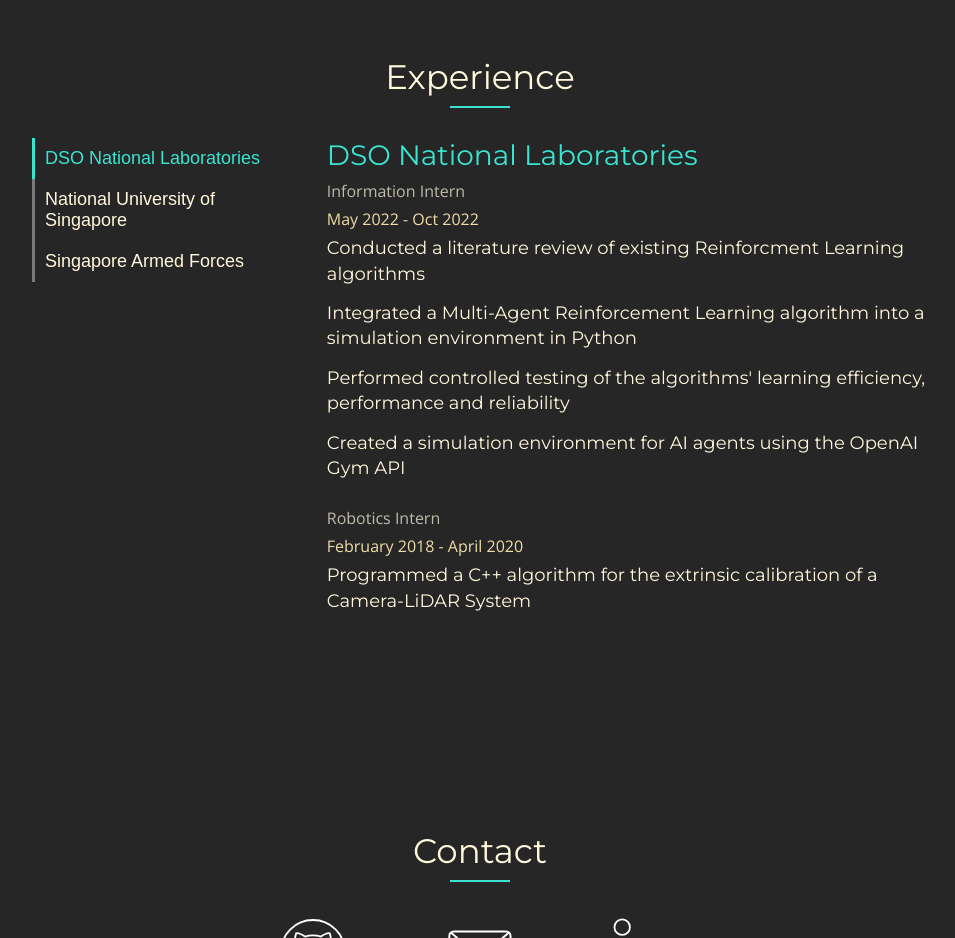
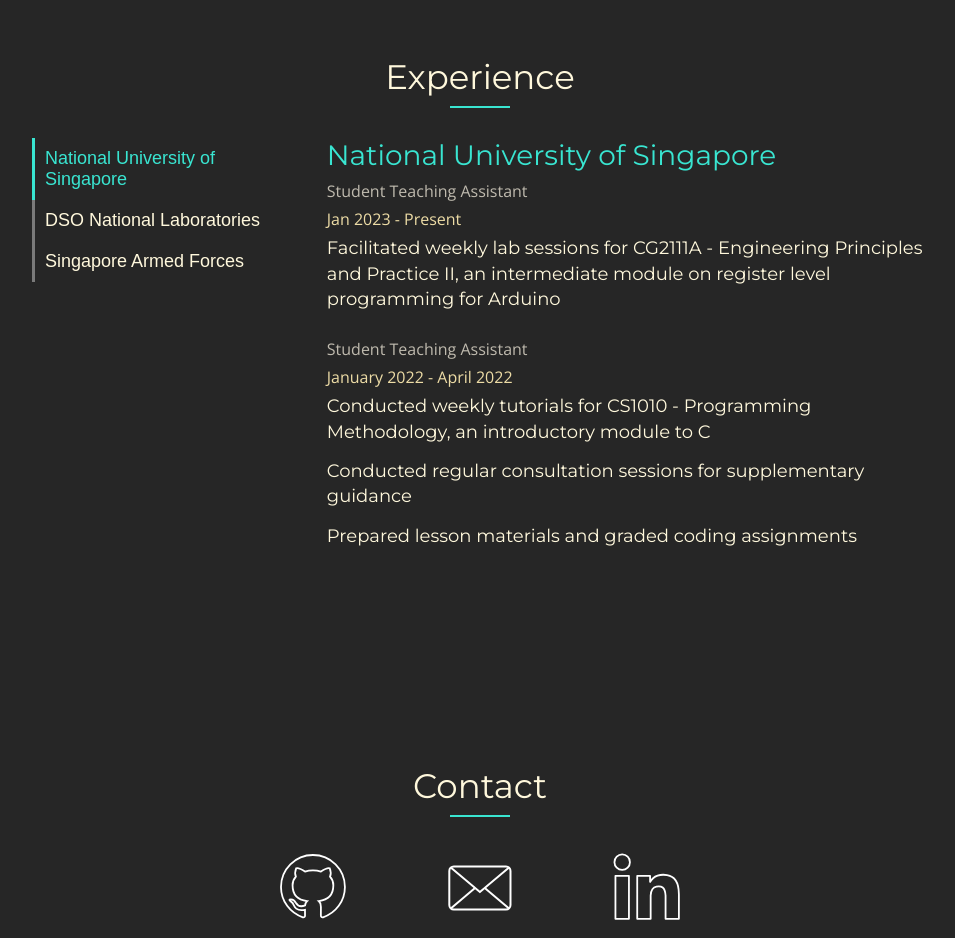
Before and after one commit to justinfidelis/justinfidelis.github.io, a React (Create React App) app in the folder portfolio/: page / in a window 1280 px wide. Shown: the part 2800-3738 px from the top of the page, without its empty margins (160-1115 px from the left). Built offline with nearby package versions, Linux system fonts and the light colour scheme.

Commit message:
modify experience to include CG2111

```diff
--- a/portfolio/src/components/Experience.jsx
+++ b/portfolio/src/components/Experience.jsx
@@ -16,7 +16,7 @@ const Experience = () => {
                 borderColor: tabIndex === 2 ? "#39E5D1" : "#7A7A7A",
             }}
         >
-            DSO National Laboratories
+            National University of Singapore
         </button>
         <button
             className={"experience-list-item"}
@@ -29,7 +29,7 @@ const Experience = () => {
                 borderColor: tabIndex === 1 ? "#39E5D1" : "#7A7A7A",
             }}
         >
-            National University of Singapore
+            DSO National Laboratories
         </button>
         <button
             className={"experience-list-item"}
@@ -47,7 +47,29 @@ const Experience = () => {
     </div>
 
     let tabs = <div id="experience-content-container">
-        <div className="experience-content" style={tabIndex === 2 ? { display: "flex" } : { display: "none" }}>
+        <div
+            className="experience-content"
+            style={tabIndex === 2 ? { display: "flex" } : { display: "none" }}
+        >
+            <h3 className="experience-header">National University of Singapore</h3>
+            <small className="experience-role">Student Teaching Assistant</small>
+            <small className="experience-date">Jan 2023 - Present</small>
+            <div className="experience-text">
+                <p>Facilitated weekly lab sessions for CG2111A - Engineering Principles and Practice II, an intermediate module on register level programming for Arduino</p>
+
+            </div>
+            <small className="experience-role">Student Teaching Assistant</small>
+            <small className="experience-date">January 2022 - April 2022</small>
+            <div className="experience-text">
+                <p>Conducted weekly tutorials for CS1010 - Programming Methodology, an introductory module to C</p>
+                <p>Conducted regular consultation sessions for supplementary guidance</p>
+                <p>Prepared lesson materials and graded coding assignments</p>
+            </div>
+        </div>
+        <div
+            className="experience-content"
+            style={tabIndex === 1 ? { display: "flex" } : { display: "none" }}
+        >
             <h3 className="experience-header">DSO National Laboratories</h3>
             <small className="experience-role">Information Intern</small>
             <small className="experience-date">May 2022 - Oct 2022</small>
@@ -63,17 +85,10 @@ const Experience = () => {
                 <p>Programmed a C++ algorithm for the extrinsic calibration of a Camera-LiDAR System</p>
             </div>
         </div>
-        <div className="experience-content" style={tabIndex === 1 ? {display: "flex"} : {display: "none"}}>
-            <h3 className="experience-header">National University of Singapore</h3>
-            <small className="experience-role">Student Teaching Assistant</small>
-            <small className="experience-date">January 2022 - April 2022</small>
-            <div className="experience-text">
-                <p>Conducted weekly tutorials for CS1010 - Programming Methodology, an introductory module to C</p>
-                <p>Conducted regular consultation sessions for supplementary guidance</p>
-                <p>Prepared lesson materials and graded coding assignments</p>
-            </div>
-        </div>
-        <div className="experience-content" style={tabIndex === 0 ? {display: "flex"} : {display: "none"}}>
+        <div
+            className="experience-content"
+            style={tabIndex === 0 ? { display: "flex" } : { display: "none" }}
+        >
             <h3 className="experience-header">Singapore Armed Forces</h3>
             <small className="experience-role">Admin Supervisor & Section Trainer</small>
             <small className="experience-date">April 2018 - April 2020</small>
```
